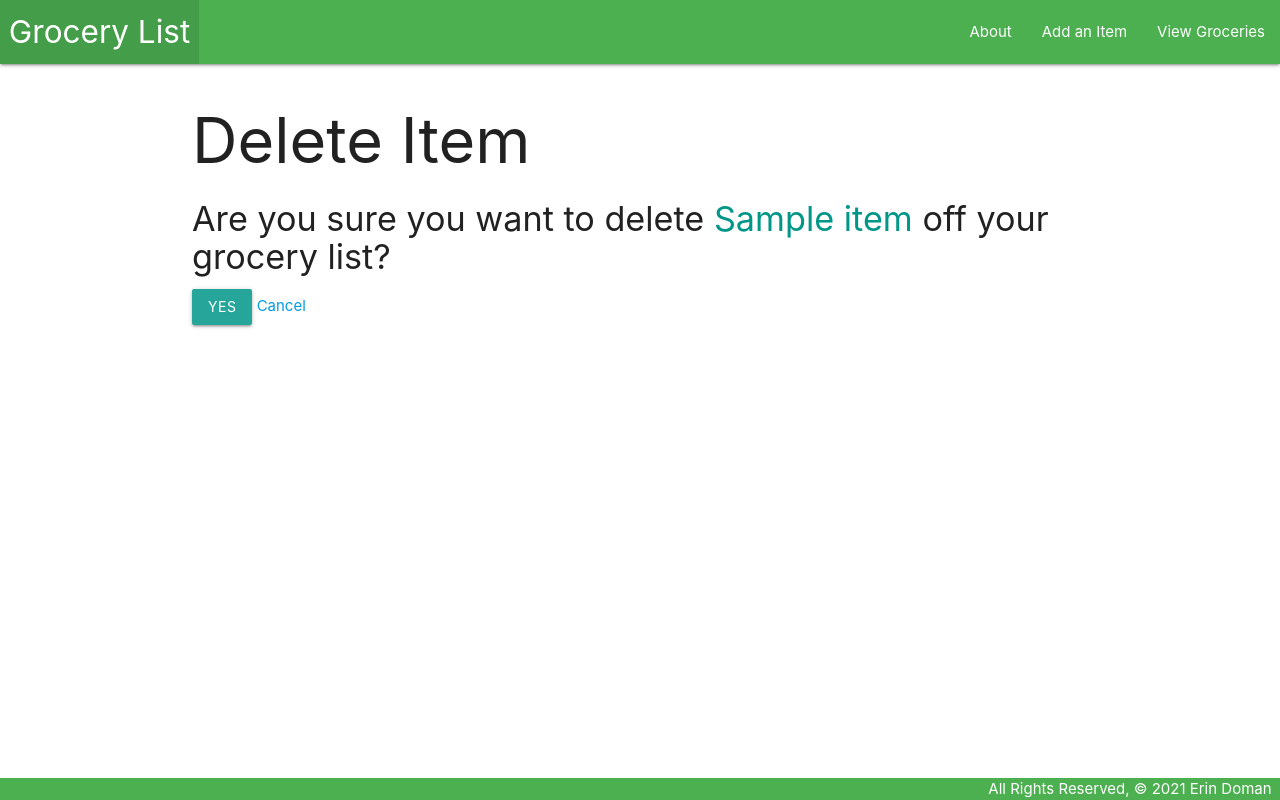
After one commit to erindoman/grocery-list, a Django app: page /items/1/delete/ in a window 1280 px wide. The commit adds this page. Run offline with Django 3.2, Linux system fonts and the light colour scheme; tables that the repository leaves empty hold one stand-in row (values such as "Sample post").

Commit message:
add full crud

```diff
--- a/main_app/models.py
+++ b/main_app/models.py
@@ -1,4 +1,5 @@
 from django.db import models
+from django.urls import reverse
 
 # Create your models here.
 class Item(models.Model):
@@ -8,3 +9,6 @@ class Item(models.Model):
 
     def __str__(self):
         return self.name
+
+    def get_absolute_url(self):
+        return reverse('detail', kwargs={'item_id': self.id})
--- a/main_app/templates/base.html
+++ b/main_app/templates/base.html
@@ -6,7 +6,7 @@
   <meta charset="UTF-8">
   <meta name="viewport" content="width=device-width, initial-scale=1.0">
   <meta http-equiv="X-UA-Compatible" content="ie=edge">
-  <title>Cat Collector</title>
+  <title>Grocery List</title>
   <link rel="stylesheet" href="https://cdnjs.cloudflare.com/ajax/libs/materialize/1.0.0/css/materialize.min.css">
   <link rel="stylesheet" type="text/css" href="{% static 'css/style.css' %}">
 
@@ -19,8 +19,9 @@
           <li><a href="/" class="left brand-logo">&nbsp;Grocery List&nbsp;</a></li>
         </ul>
         <ul class="right">
-          <li><a href="/about">About</a></li>
-          <li><a href="/items">View Groceries</a></li>
+          <li><a href="{% url 'about' %}">About</a></li>
+          <li><a href="{% url 'item_create' %}">Add an Item</a></li>
+          <li><a href="{% url 'index' %}">View Groceries</a></li>
         </ul>
       </div>
     </nav>
--- a/main_app/templates/items/detail.html
+++ b/main_app/templates/items/detail.html
@@ -8,6 +8,11 @@
     <span class="card-title">{{ item.name }}</span>
     <p>Cost: {{ item.cost }}</p>
     <p>Quantity: {{ item.quantity }}</p>
+  </div>
+  <div class="card-action">
+    <a href="{% url 'items_update' item.id %}">Edit</a>
+    <a href="{% url 'items_delete' item.id %}">Delete</a>
+  </div>
 </div>
 
 {% endblock %}
--- /dev/null
+++ b/main_app/templates/main_app/item_confirm_delete.html
@@ -0,0 +1,14 @@
+{% extends 'base.html' %}
+
+{% block content %}
+
+    <h1>Delete Item</h1>
+    <h4>Are you sure you want to delete <span class="teal-text">{{ object.name }}</span> off your grocery list?</h4>
+
+    <form action="" method="post">
+        {% csrf_token %}
+        <input type="submit" value="Yes" class="btn">
+        <a href="{% url 'detail' item.id %}">Cancel</a>
+    </form>
+
+{% endblock %}
--- a/main_app/urls.py
+++ b/main_app/urls.py
@@ -5,5 +5,8 @@ urlpatterns = [
     path('', views.home, name='home'),
     path('about/', views.about, name='about'),
     path('items/', views.items_index, name='index'),
-    path('items/<int:item_id>/', views.items_detail, name='detail')
+    path('items/<int:item_id>/', views.items_detail, name='detail'),
+    path('items/create/', views.ItemCreate.as_view(), name='item_create'),
+    path('items/<int:pk>/update/', views.ItemUpdate.as_view(), name='items_update'),
+    path('items/<int:pk>/delete/', views.ItemDelete.as_view(), name='items_delete'),
 ]
--- a/main_app/views.py
+++ b/main_app/views.py
@@ -1,6 +1,6 @@
 from django.shortcuts import render
+from django.views.generic.edit import CreateView, UpdateView, DeleteView
 from .models import Item
-
 
 def home(request):
     return render(request, 'home.html')
@@ -15,3 +15,15 @@ def items_index(request):
 def items_detail(request, item_id):
     item = Item.objects.get(id=item_id)
     return render(request, 'items/detail.html', { 'item': item })
+
+class ItemCreate(CreateView):
+    model = Item
+    fields = '__all__'
+
+class ItemUpdate(UpdateView):
+    model = Item
+    fields = ['cost', 'quantity']
+
+class ItemDelete(DeleteView):
+    model = Item
+    success_url = '/items/'
```
Also changed, not shown: main_app/templates/main_app/item_form.html (added, +19 -0 lines).
